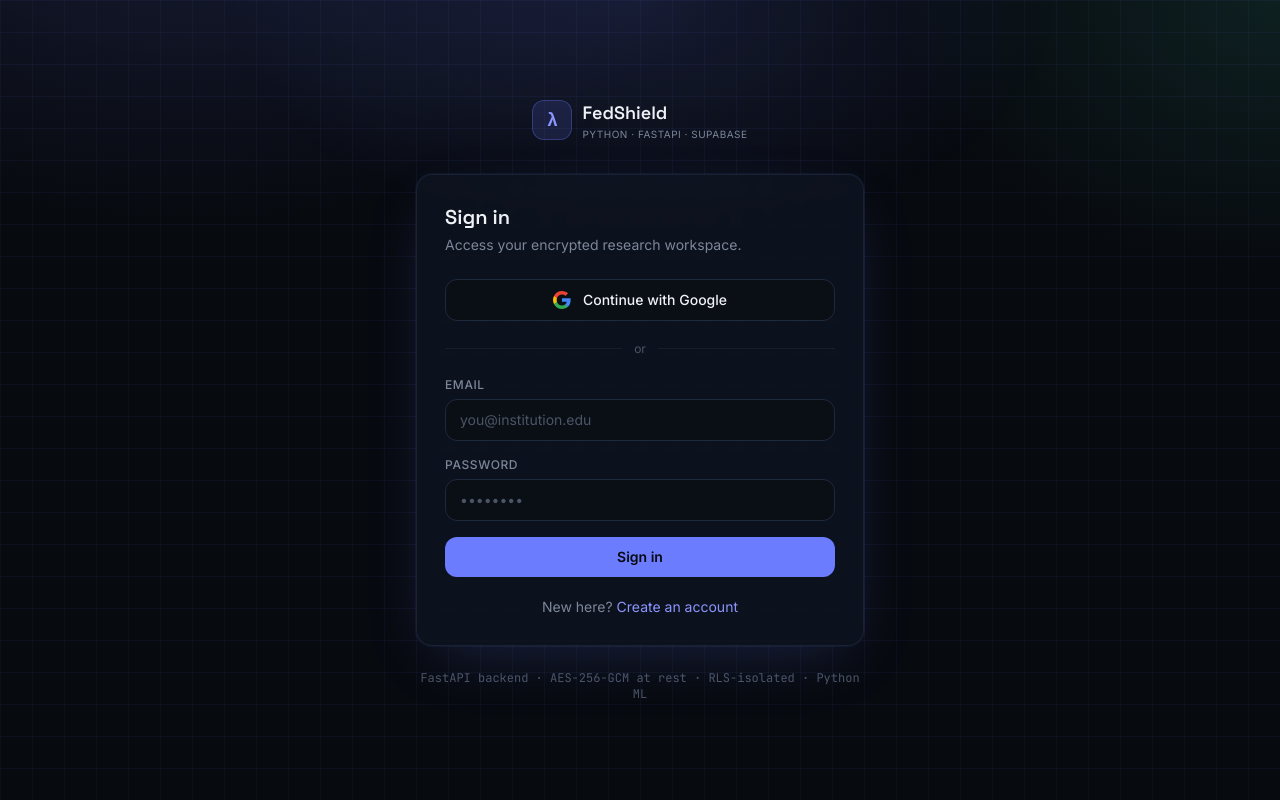
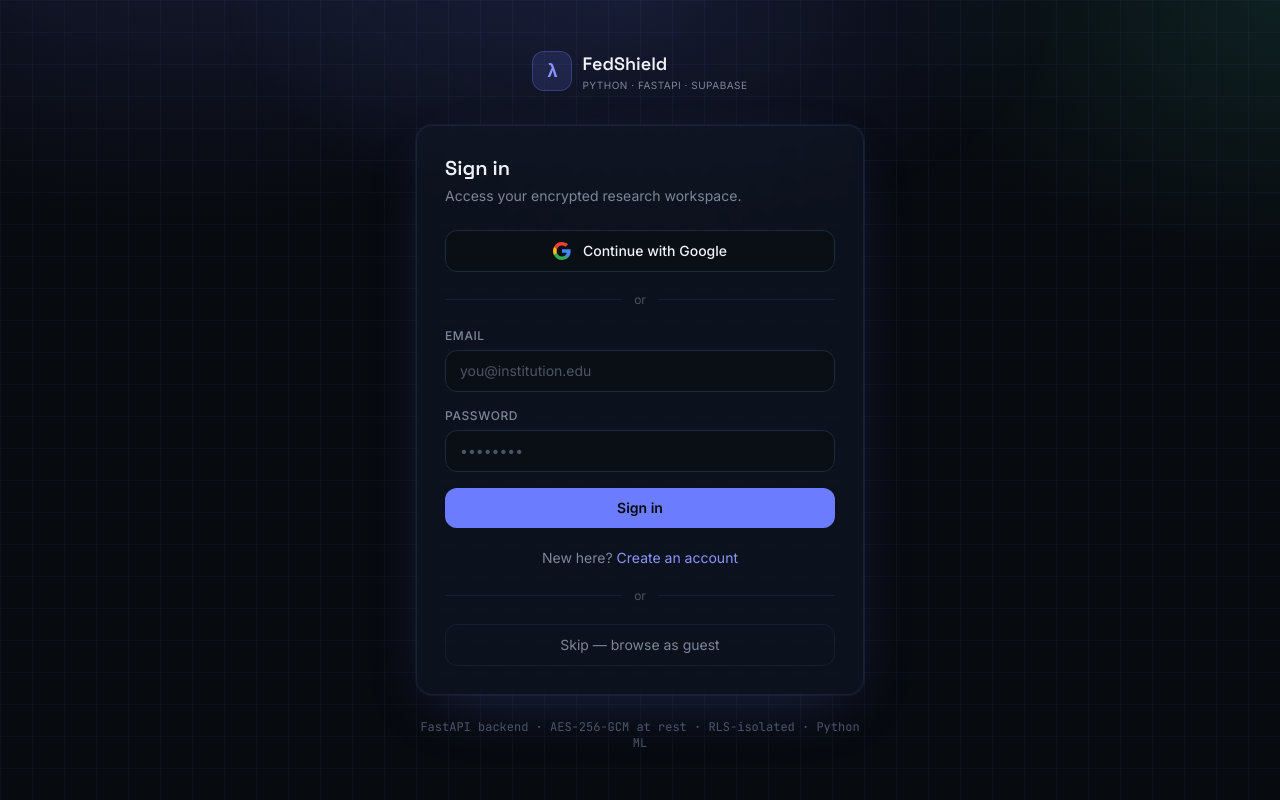
Before and after one commit to Bhuvan2110/FL-, a React (Vite) app: page /login in a window 1280 px wide. Built offline with nearby package versions, Linux system fonts and the light colour scheme.

Commit message:
Update Login.jsx

```diff
--- a/src/pages/Login.jsx
+++ b/src/pages/Login.jsx
@@ -3,7 +3,7 @@ import { useNavigate } from 'react-router-dom'
 import { useAuth } from '../context/AuthContext'
 
 export default function Login() {
-  const { signIn, signUp, signInWithGoogle } = useAuth()
+  const { signIn, signUp, signInWithGoogle, continueAsGuest } = useAuth()
   const navigate = useNavigate()
   const [mode, setMode]     = useState('signin')
   const [email, setEmail]   = useState('')
@@ -36,6 +36,11 @@ export default function Login() {
     setGoogleBusy(true)
     try { await signInWithGoogle() }
     catch (err) { setError(err.message); setGoogleBusy(false) }
+  }
+
+  const handleSkip = () => {
+    continueAsGuest()
+    navigate('/')
   }
 
   return (
@@ -105,6 +110,19 @@ export default function Login() {
               : <> Already have one?{' '}<button onClick={() => setMode('signin')} className="text-signal-400 hover:text-signal-300">Sign in</button> </>
             }
           </div>
+
+          <div className="flex items-center gap-3 my-5">
+            <div className="flex-1 h-px bg-ink-700" />
+            <span className="text-xs text-mist-700">or</span>
+            <div className="flex-1 h-px bg-ink-700" />
+          </div>
+
+          <button
+            onClick={handleSkip}
+            className="w-full text-center text-sm text-mist-500 hover:text-mist-200 border border-ink-700 hover:border-ink-600 rounded-xl px-4 py-2.5 transition"
+          >
+            Skip — browse as guest
+          </button>
         </div>
 
         <p className="text-center text-xs text-mist-700 mt-6 font-mono">
```
